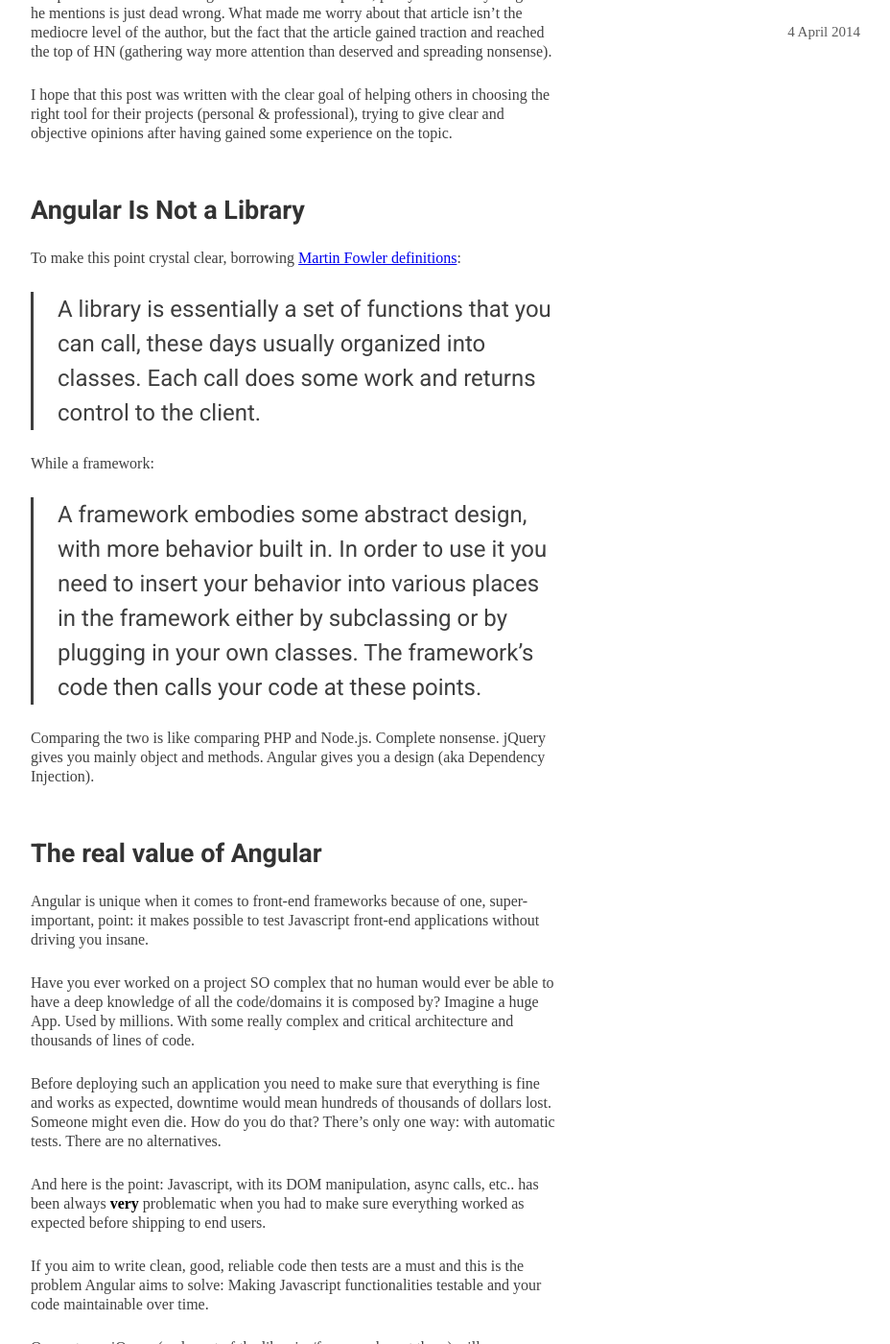
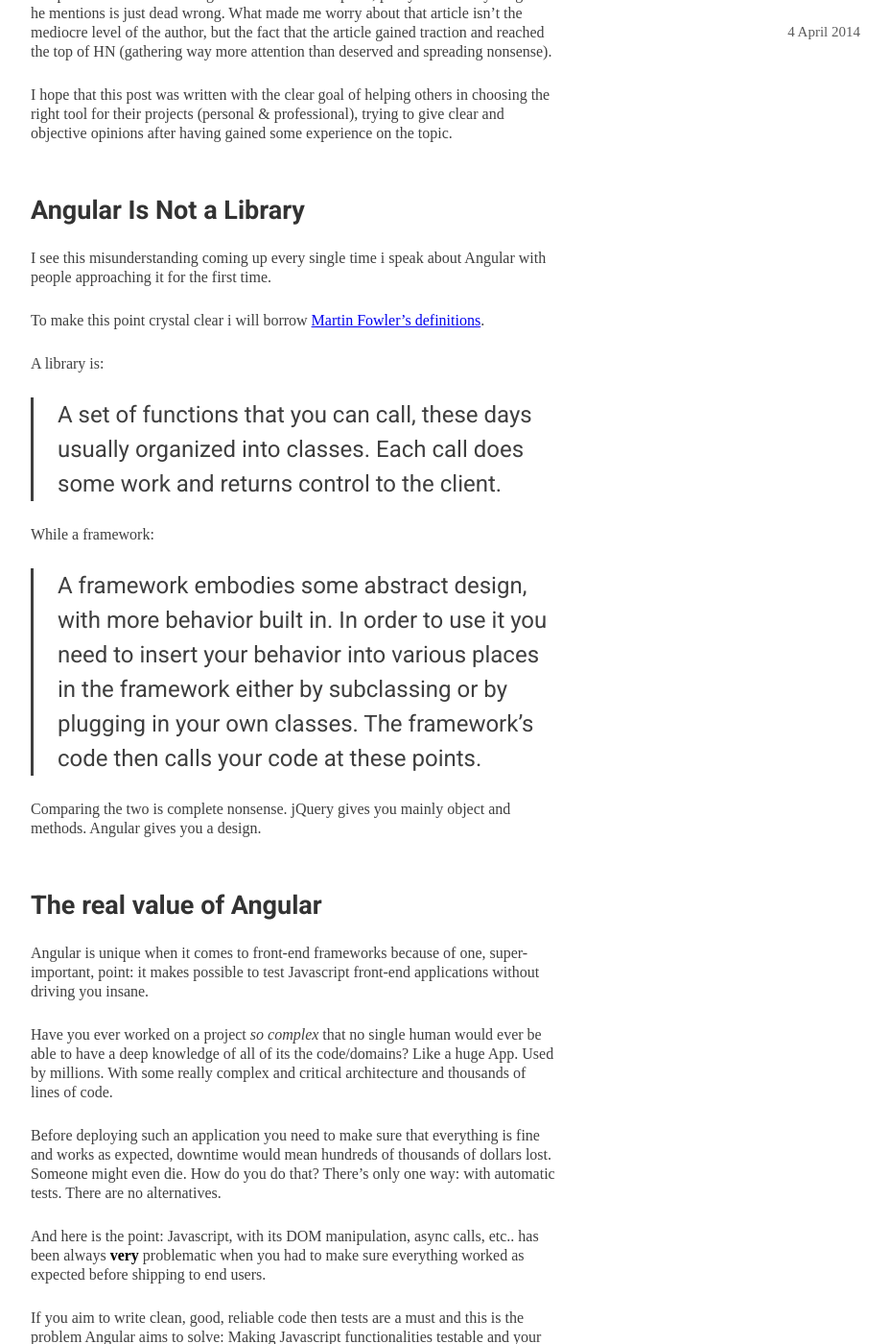
Before and after one commit to jnardiello/jnardiello.github.io, a Jekyll site: the page built from _posts/2014-04-04-the-reason-angular-will-succeed.md, in a window 1280 px wide and 1400 px high, scrolled down 374 px. Shown: the whole window at 96% size, without its empty margins (333-1261 px from the left). Built offline with Jekyll 4.4.1, drawn with Linux system fonts in a browser that asks for light colours; some web fonts are replaced; Markdown is read by kramdown in place of the engine named in the settings.

Commit message:
Fixing article

```diff
--- a/_posts/2014-04-04-the-reason-angular-will-succeed.md
+++ b/_posts/2014-04-04-the-reason-angular-will-succeed.md
@@ -12,18 +12,22 @@
 
 ## Angular Is Not a Library
 
-To make this point crystal clear, borrowing [Martin Fowler definitions](http://martinfowler.com/bliki/InversionOfControl.html):
-> A library is essentially a set of functions that you can call, these days usually organized into classes. Each call does some work and returns control to the client.
+I see this misunderstanding coming up every single time i speak about Angular with people approaching it for the first time.
+
+To make this point crystal clear i will borrow [Martin Fowler's definitions](http://martinfowler.com/bliki/InversionOfControl.html).
+
+A library is:
+> A set of functions that you can call, these days usually organized into classes. Each call does some work and returns control to the client.
 
 While a framework:
 > A framework embodies some abstract design, with more behavior built in. In order to use it you need to insert your behavior into various places in the framework either by subclassing or by plugging in your own classes. The framework's code then calls your code at these points.
 
-Comparing the two is like comparing PHP and Node.js. Complete nonsense. jQuery gives you mainly object and methods. Angular gives you a design (aka Dependency Injection).
+Comparing the two is complete nonsense. jQuery gives you mainly object and methods. Angular gives you a design.
 
 ## The real value of Angular
 Angular is unique when it comes to front-end frameworks because of one, super-important, point: it makes possible to test Javascript front-end applications without driving you insane.
 
-Have you ever worked on a project SO complex that no human would ever be able to have a deep knowledge of all the code/domains it is composed by? Imagine a huge App. Used by millions. With some really complex and critical architecture and thousands of lines of code.
+Have you ever worked on a project *so complex* that no single human would ever be able to have a deep knowledge of all of its the code/domains? Like a huge App. Used by millions. With some really complex and critical architecture and thousands of lines of code.
 
 Before deploying such an application you need to make sure that everything is fine and works as expected, downtime would mean hundreds of thousands of dollars lost. Someone might even die. How do you do that? There's only one way: with automatic tests. There are no alternatives.
 
```
